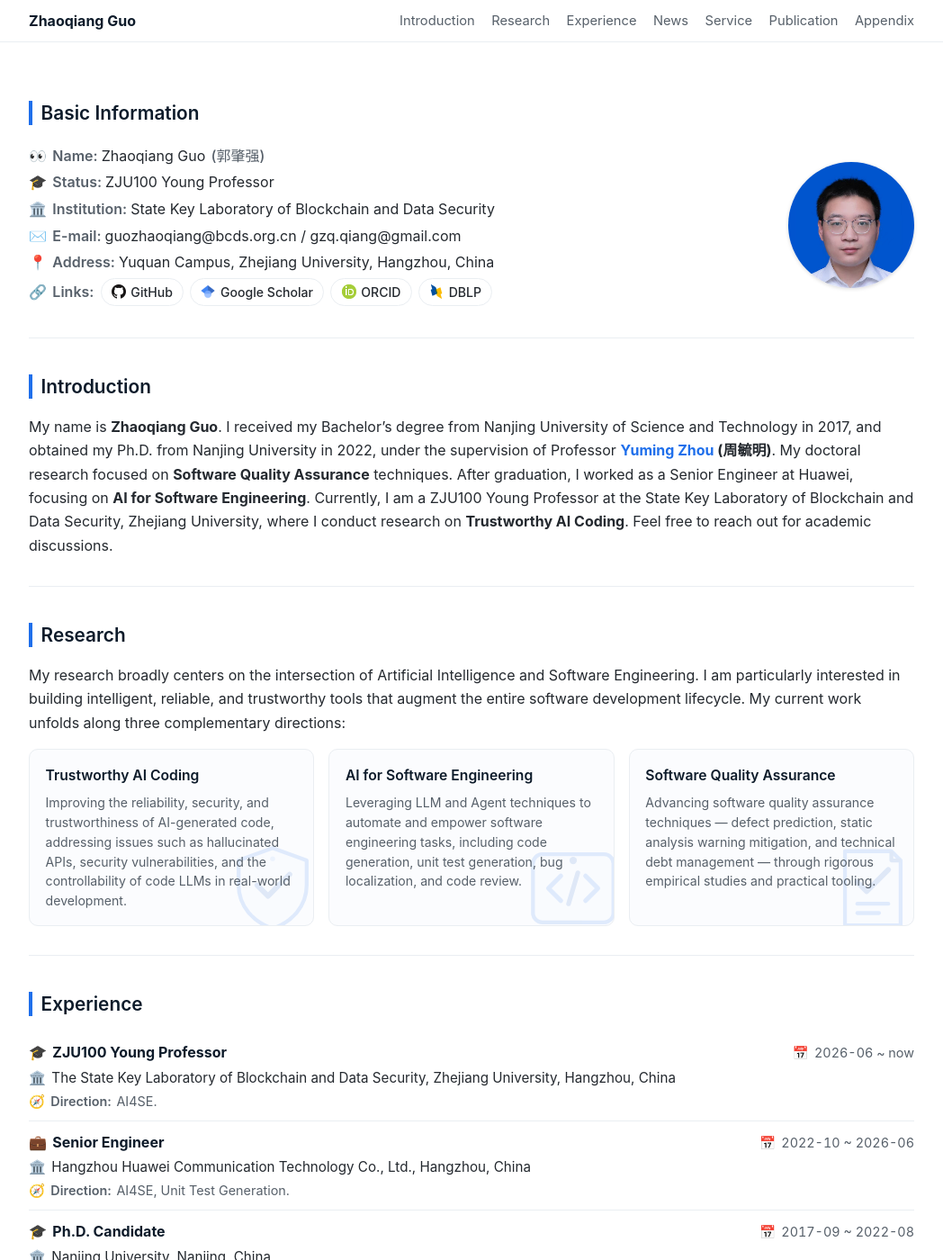
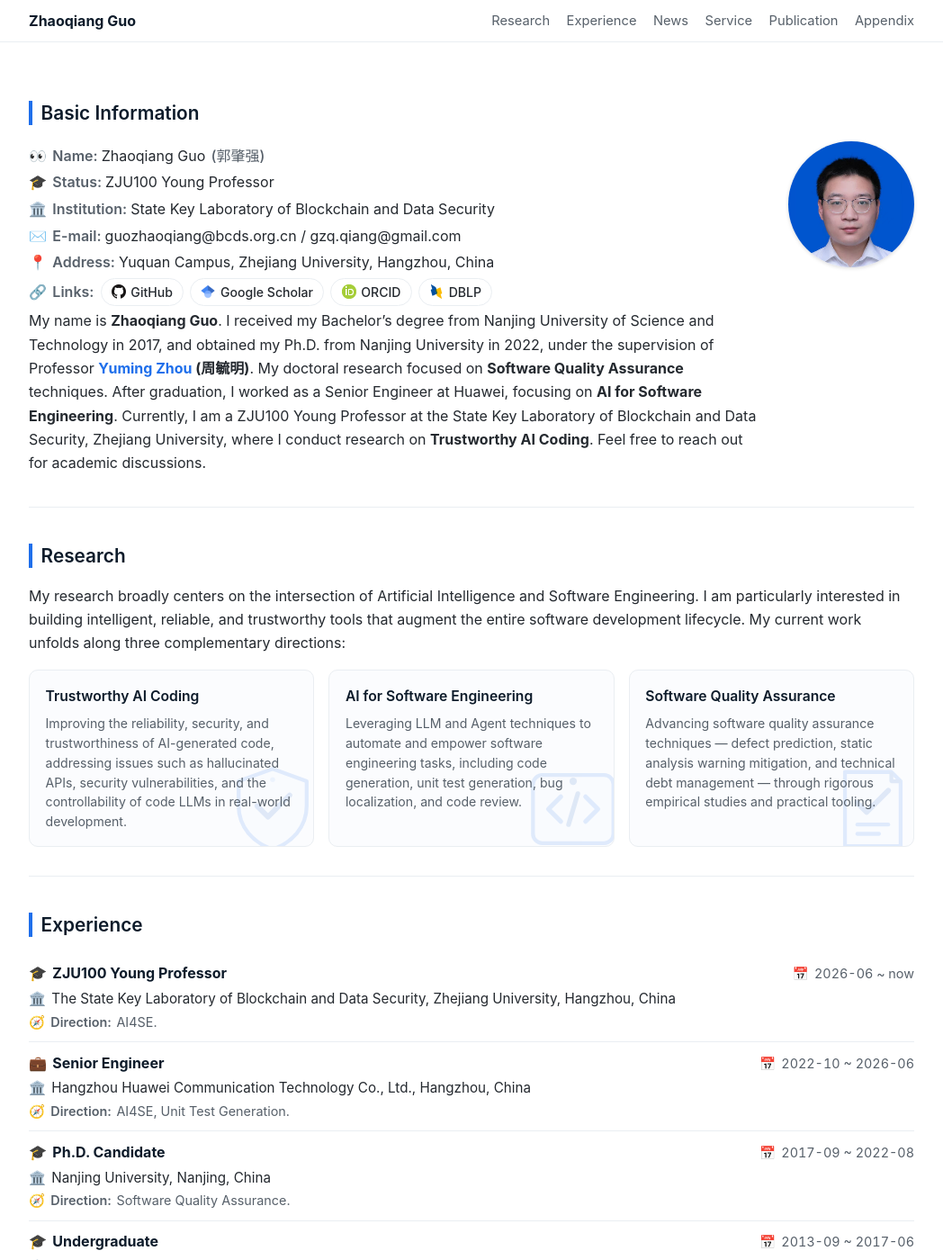
Before and after one commit to Naplues/naplues.github.io, a Jekyll site: the page built from index.html, in a window 1280 px wide and 1400 px high. Shown: the whole window at 90% size, without its empty margins (116-1164 px from the left). Built offline with Jekyll 4.4.1, drawn with Linux system fonts in a browser that asks for light colours; a script that is not in the unit is left out.

Commit message:
Merge Introduction into Basic Information section
Co-Authored-By: Claude Fable 5 <noreply@anthropic.com>

```diff
--- a/_layouts/default.html
+++ b/_layouts/default.html
@@ -12,7 +12,6 @@
     <div class="topnav-inner">
       <a class="topnav-name" href="#basic-information">Zhaoqiang Guo</a>
       <div class="topnav-links">
-        <a href="#introduction">Introduction</a>
         <a href="#research">Research</a>
         <a href="#experience">Experience</a>
         <a href="#news">News</a>
--- a/assets/css/style.css
+++ b/assets/css/style.css
@@ -87,7 +87,7 @@ a:hover { text-decoration: underline; }
   display: grid;
   grid-template-columns: 1fr auto;
   gap: 1.5rem 2rem;
-  align-items: center;
+  align-items: start;
   margin-bottom: 1.5rem;
 }
 
@@ -107,6 +107,9 @@ a:hover { text-decoration: underline; }
 .profile-info b {
   color: var(--text-muted);
   font-weight: 600;
+}
+.profile-intro {
+  margin-top: 0.8rem;
 }
 
 .profile-photo {
@@ -356,5 +359,6 @@ em { font-style: italic; }
   }
   .profile-photo { justify-content: center; }
   .profile-info p.links { justify-content: center; }
+  .profile-intro { text-align: left; }
   .profile-name { font-size: 1.3rem; }
 }
--- a/index.html
+++ b/index.html
@@ -18,25 +18,20 @@ layout: default
       <a class="social-btn" href="https://orcid.org/0000-0001-8971-5755"><img src="assets/favicon/orcid.ico" width="16" height="16" alt="" aria-hidden="true" /> ORCID</a>
       <a class="social-btn" href="https://dblp.org/pid/251/9135.html"><img src="assets/favicon/dblp.ico" width="16" height="16" alt="" aria-hidden="true" /> DBLP</a>
     </p>
+    <p class="profile-intro">My name is <strong>Zhaoqiang Guo</strong>.
+      I received my Bachelor’s degree from Nanjing University of Science and Technology in 2017,
+      and obtained my Ph.D. from Nanjing University in 2022,
+      under the supervision of Professor <strong><a href="https://cs.nju.edu.cn/zhouyuming/">Yuming Zhou</a> (周毓明)</strong>.
+      My doctoral research focused on <strong>Software Quality Assurance</strong> techniques.
+      After graduation, I worked as a Senior Engineer at Huawei, focusing on <strong>AI for Software Engineering</strong>.
+      Currently, I am a ZJU100 Young Professor at the State Key Laboratory of Blockchain and Data Security,
+      Zhejiang University, where I conduct research on <strong>Trustworthy AI Coding</strong>.
+      Feel free to reach out for academic discussions.</p>
   </div>
   <div class="profile-photo">
     <img src="photos/2022-avatar-s.png" alt="Photo of Zhaoqiang Guo" />
   </div>
 </div>
-
-<hr />
-
-<h2 id="introduction">Introduction</h2>
-
-<p>My name is <strong>Zhaoqiang Guo</strong>.
-  I received my Bachelor’s degree from Nanjing University of Science and Technology in 2017,
-  and obtained my Ph.D. from Nanjing University in 2022,
-  under the supervision of Professor <strong><a href="https://cs.nju.edu.cn/zhouyuming/">Yuming Zhou</a> (周毓明)</strong>.
-  My doctoral research focused on <strong>Software Quality Assurance</strong> techniques.
-  After graduation, I worked as a Senior Engineer at Huawei, focusing on <strong>AI for Software Engineering</strong>.
-  Currently, I am a ZJU100 Young Professor at the State Key Laboratory of Blockchain and Data Security,
-  Zhejiang University, where I conduct research on <strong>Trustworthy AI Coding</strong>.
-  Feel free to reach out for academic discussions.</p>
 
 <hr />
 
```
